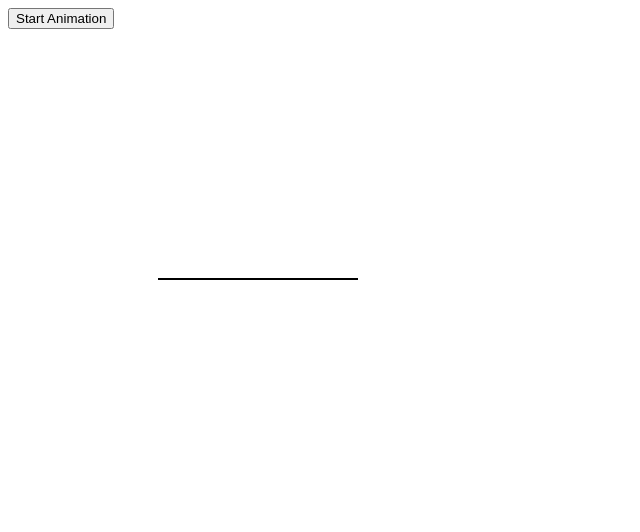
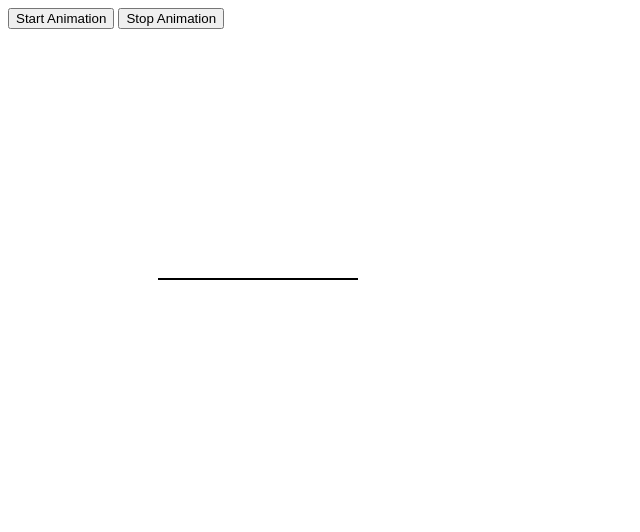
Before and after one commit to acciojob/rotate-line-Dikesh01, a website: page main.html in a window 1280 px wide. Shown: the whole page, without its empty margins (0-640 px from the left). Drawn offline with Linux system fonts and the light colour scheme.

Commit message:
created a submission

```diff
--- a/main.html
+++ b/main.html
@@ -10,6 +10,7 @@
 	<!-- the entire body must be written by student -->
 
 		<button onclick="startAnimation()">Start Animation</button>
+		<button onclick="stopAnimation()">Stop Animation</button>
 
 		<div class="container">
 					<div id="line"></div>
--- a/script.js
+++ b/script.js
@@ -4,3 +4,8 @@ function startAnimation(){
 	const line = document.getElementById("line")
 	line.className = "line";
 }
+
+function stopAnimation(){
+	const line = document.getElementById("line");
+	line.className = '';
+}
```
